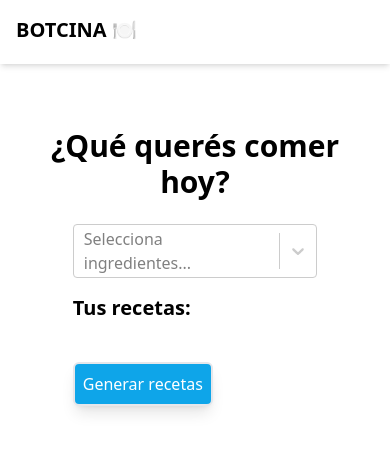
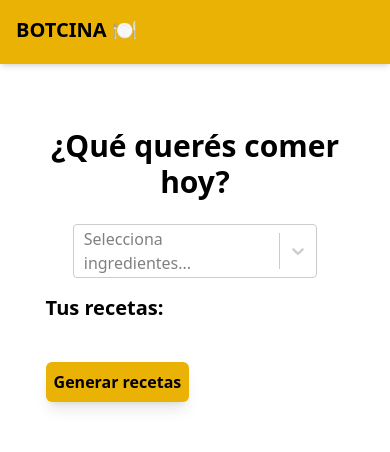
Before and after one commit to mauroradino/Botcina, a React (Vite) app: page / in a window 390 px wide. Shown: the top 452 px of the page. Built offline with nearby package versions, Linux system fonts and the light colour scheme.

Commit message:
styles update

```diff
--- a/src/App.jsx
+++ b/src/App.jsx
@@ -62,8 +62,7 @@ const loadingSkeleton = () => {
       <section className='p-8'>
         <h2 className='text-center text-3xl font-bold mt-8'>¿Qué querés comer hoy?</h2>
         <SelectIngredientes />
-        <div className='w-9/12 mx-auto'>
-
+        <div className='w-11/12 lg:w-9/12 md:w-9/12 mx-auto'>
         <p className='text-xl my-4 font-semibold'>Tus recetas:</p>
         {loading ? loadingSkeleton() : null}
         <div className='w-11/12 mx-auto grid grid-cols-1 sm:grid-cols-2 lg:grid-cols-2 gap-4'>
@@ -85,7 +84,7 @@ const loadingSkeleton = () => {
             </div>
           ))}
         </div>
-        <button className='p-2 rounded-md border-2 mt-6 shadow-lg bg-sky-500 text-white' onClick={generate}>
+        <button className='p-2 rounded-md border-none mt-6 shadow-lg bg-[#ebb206] text-black font-semibold' onClick={generate}>
           Generar recetas
         </button>
         </div>
--- a/src/components/Header.jsx
+++ b/src/components/Header.jsx
@@ -2,7 +2,7 @@ import React from 'react'
 
 const Header = () => {
   return (
-    <header className='w-full h-16 p-4 shadow-md'>
+    <header className='w-full h-16 p-4 shadow-md bg-[#ebb206]'>
         <h1 className='text-start text-xl font-semibold'>BOTCINA 🍽</h1>
     </header>
   )
```
